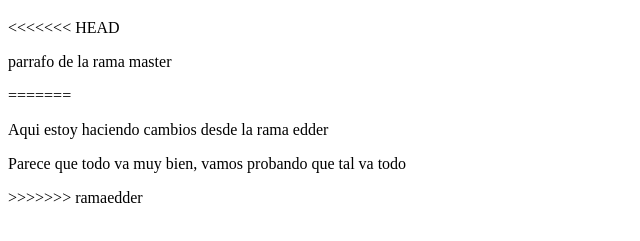
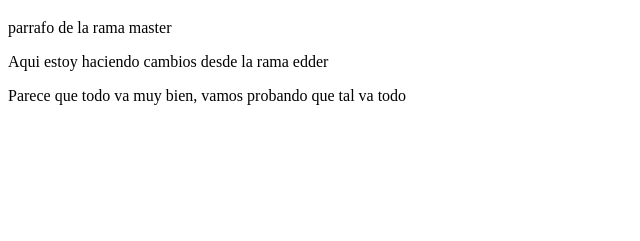
Before and after one commit to EdderCodarlupo/paginaWeb, a plain HTML site: page index.html in a window 1280 px wide. Shown: the part 61-302 px from the top of the page, without its empty margins (0-640 px from the left). Drawn offline with Linux system fonts and the light colour scheme.

Commit message:
commit agregando cambios desde la ramaedder

```diff
--- a/index.html
+++ b/index.html
@@ -8,14 +8,11 @@
   <body>
     <h1>Repaso de Git y GitHub</h1>
 
-<<<<<<< HEAD
     <p>parrafo de la rama master</p>
-=======
 
 
 
     <p>Aqui estoy haciendo cambios desde la rama edder</p>
     <p>Parece que todo va muy bien, vamos probando que tal va todo</p>
->>>>>>> ramaedder
   </body>
 </html>
```
